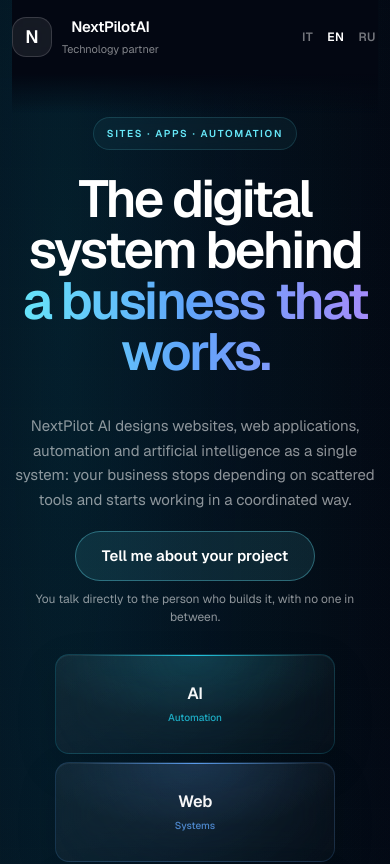
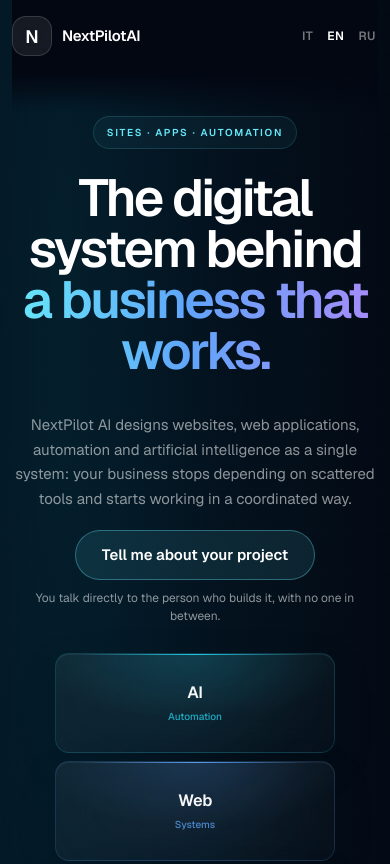
Before and after one commit to AndriiTs1/nextpilotai, a Next.js app: page /en in a window 390 px wide. Shown: the top 864 px of the page. Built offline with nearby package versions, Linux system fonts and the light colour scheme.

Commit message:
fix: improve mobile header and scroll to top

```diff
--- a/src/app/globals.css
+++ b/src/app/globals.css
@@ -3781,3 +3781,11 @@
 html {
   scroll-behavior: smooth;
 }
+
+
+/* Mobile header — compact brand */
+@media (max-width: 560px) {
+  .site-brand-subtitle {
+    display: none;
+  }
+}
--- a/src/components/layout/Header.tsx
+++ b/src/components/layout/Header.tsx
@@ -1,6 +1,4 @@
 import { getTranslations } from "next-intl/server";
-
-import { Link } from "@/i18n/navigation";
 
 import LanguageSwitcher from "./LanguageSwitcher";
 
@@ -9,14 +7,14 @@
 
   return (
     <header className="site-header">
-      <Link href="/#top" className="site-brand" aria-label={t("homeAriaLabel")}>
+      <a href="#top" className="site-brand" aria-label={t("homeAriaLabel")}>
         <span className="site-logo">N</span>
 
         <span className="site-brand-content">
           <span className="site-brand-name">{t("brandName")}</span>
           <span className="site-brand-subtitle">{t("brandSubtitle")}</span>
         </span>
-      </Link>
+      </a>
 
       <div className="site-header-right">
         <div className="site-status">
```
